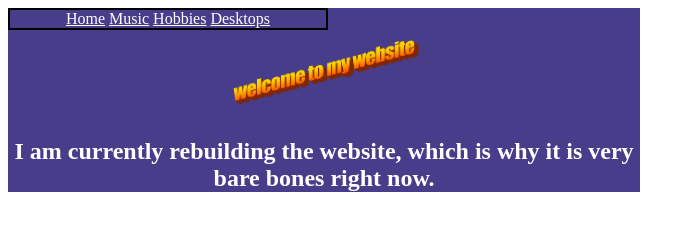
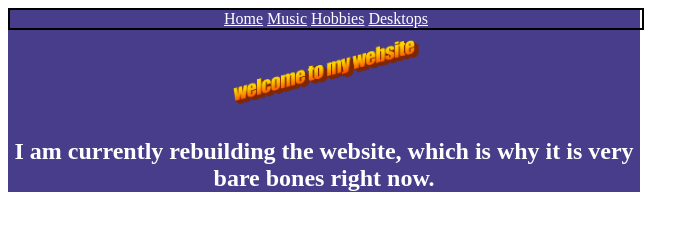
Before and after one commit to devcey/devcey.github.io, a plain HTML site: page index.html in a window 1280 px wide. Shown: the whole page, without its empty margins (0-699 px from the left). Drawn offline with Linux system fonts and the light colour scheme.

Commit message:
real rebuild

```diff
--- a/index.html
+++ b/index.html
@@ -17,11 +17,11 @@
                     width:50%;
                 }
                 nav {
-                    width:50%;
+                    width:100%;
                     border:2px solid black;
                 }
                 nav a {
-                    width:12.5%;
+                    width:20%;
                     color:white;
                 }
             </style>
```
